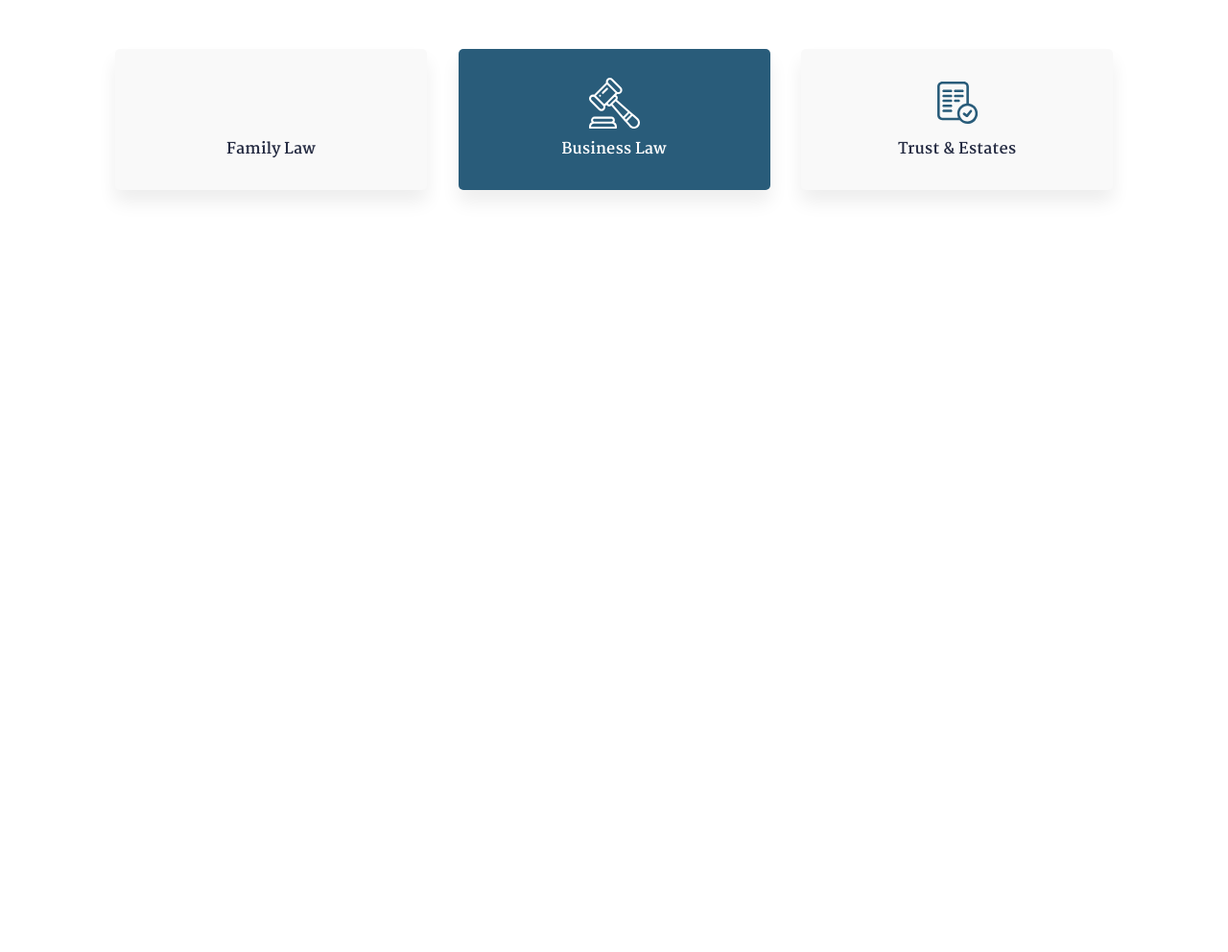
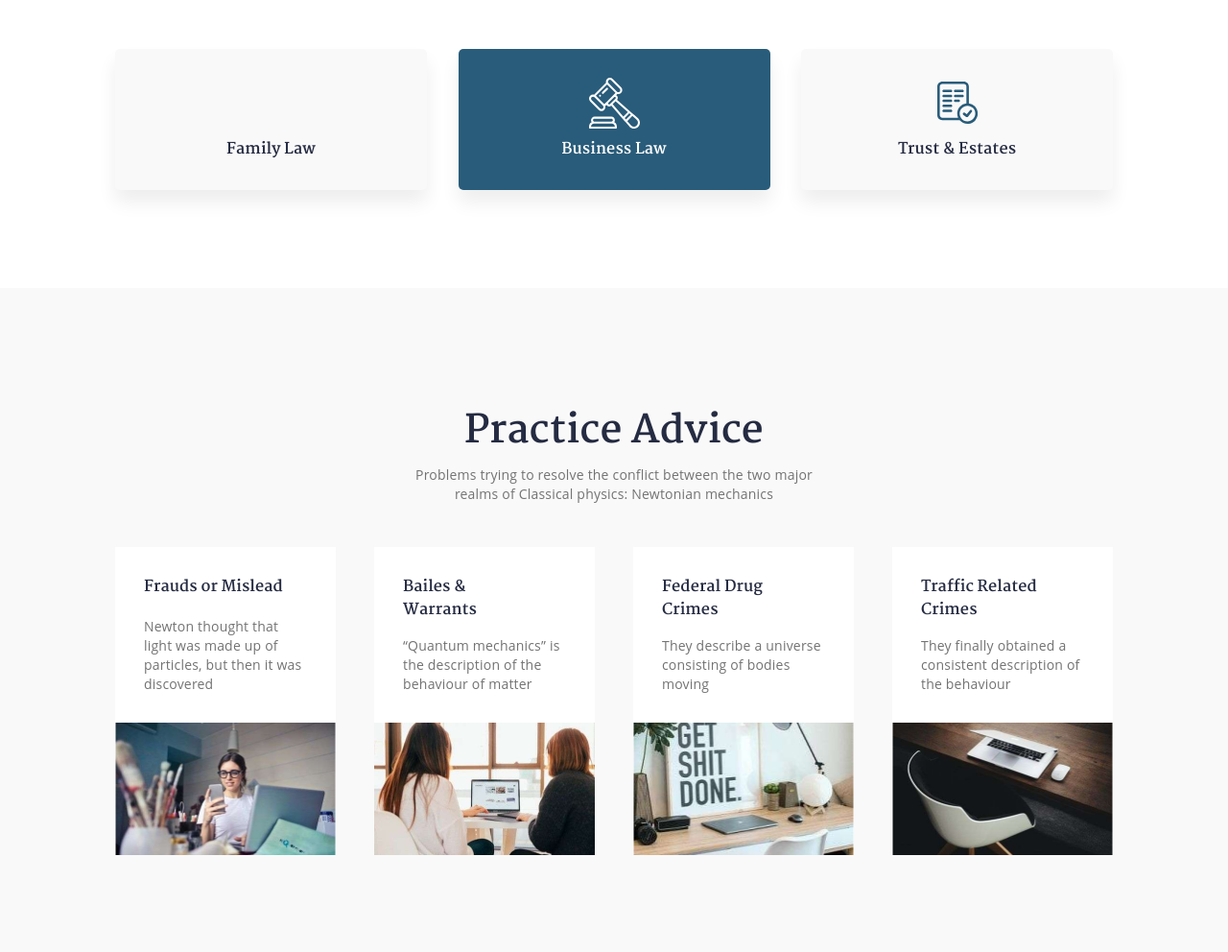
Before and after one commit to mirael26/legalide, a website built with webpack: page src/index.html in a window 1280 px wide. Shown: the part 1012-2004 px from the top of the page at 96% size. Before the commit the page ends 1312 px from the top, so only its background shows below. Built offline with nearby package versions, Linux system fonts and the light colour scheme; files whose address does not match are found by name.

Commit message:
Add advice block

```diff
--- /dev/null
+++ b/src/blocks/advice/advice.scss
@@ -0,0 +1,72 @@
+.advice {
+  padding: 125px 0 101px;
+  background-color: $light-blue;
+}
+
+.advice__wrapper {
+  display: flex;
+  flex-direction: column;
+  align-items: center;
+}
+
+.advice__title {
+  @include h2;
+  margin-bottom: 10px;
+  color: $indigo;
+}
+
+.advice__text {
+  @include text;
+  max-width: 44%;
+  margin-bottom: 45px;
+  text-align: center;
+  color: $grey;
+}
+
+.advice__list {
+  display: flex;
+  justify-content: space-between;
+  width: 100%;
+}
+
+.advice__item {
+  display: flex;
+  flex-direction: column;
+  justify-content: space-between;
+  width: 230px;
+  height: auto;
+  padding: 30px 30px 168px;
+  background-color: white;
+  background-size: 230px 138px;
+  background-repeat: no-repeat;
+  background-position: bottom;
+
+  &--frauds {
+    background-image: url('../../img/frauds.png');
+  }
+
+  &--bailes {
+    background-image: url('../../img/bailes.png');
+  }
+
+  &--drug {
+    background-image: url('../../img/drug.png');
+  }
+
+  &--traffic {
+    background-image: url('../../img/traffic.png');
+  }
+}
+
+.advice__advice-title {
+  @include h3;
+  width: 86%;
+  margin-bottom: 15px;
+  color: $indigo;
+}
+
+.advice__advice-text {
+  @include text;
+  margin-top: auto;
+  color: $grey;
+}
--- a/src/index.html
+++ b/src/index.html
@@ -57,6 +57,32 @@
           </ul>
         </div>
       </div>
+
+      <div class="advice">
+        <div class="advice__wrapper center-container">
+          <h2 class="advice__title">Practice Advice</h2>
+          <p class="advice__text">Problems trying to resolve the conflict between the two major realms of Classical physics: Newtonian mechanics</p>
+
+          <ul class="advice__list">
+            <li class="advice__item advice__item--frauds">
+              <h3 class="advice__advice-title">Frauds or Mislead</h3>
+              <p class="advice__advice-text">Newton thought that light was made up of particles, but then it was discovered</p>
+            </li>
+            <li class="advice__item advice__item--bailes">
+              <h3 class="advice__advice-title">Bailes & Warrants</h3>
+              <p class="advice__advice-text">“Quantum mechanics” is the description of the behaviour of matter</p>
+            </li>
+            <li class="advice__item advice__item--drug">
+              <h3 class="advice__advice-title">Federal Drug Crimes</h3>
+              <p class="advice__advice-text">They describe a universe consisting of bodies moving</p>
+            </li>
+            <li class="advice__item advice__item--traffic">
+              <h3 class="advice__advice-title">Traffic Related Crimes</h3>
+              <p class="advice__advice-text">They finally obtained a consistent description of the behaviour</p>
+            </li>
+          </ul>
+        </div>
+      </div>
     </div>
   </div>
 </body>
--- a/src/main.scss
+++ b/src/main.scss
@@ -11,3 +11,4 @@
 @import './blocks/promo/promo.scss';
 @import './blocks/button/button.scss';
 @import './blocks/areas/areas.scss';
+@import './blocks/advice/advice.scss';
```
Also changed, not shown: src/img/bailes.png (added), src/img/drug.png (added), src/img/frauds.png (added), src/img/traffic.png (added).
